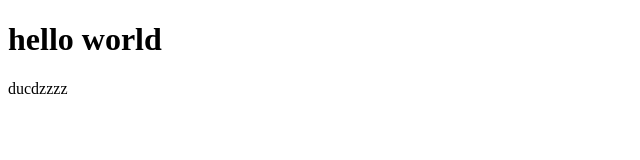
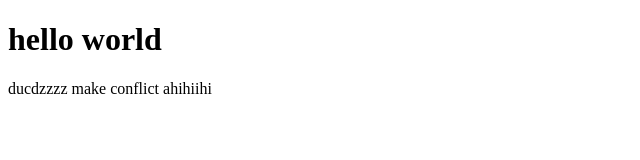
Before and after one commit to ducnv2k/demo-flowcoding, a plain HTML site: page about.html in a window 1280 px wide. Shown: the whole page, without its empty margins (0-640 px from the left). Drawn offline with Linux system fonts and the light colour scheme.

Commit message:
Update about.html
make conflict

```diff
--- a/about.html
+++ b/about.html
@@ -7,6 +7,6 @@
 </head>
 <body>
     <h1>hello world</h1>
-    <p>ducdzzzz</p>
+    <p>ducdzzzz  make conflict ahihiihi  </p>
 </body>
 </html>
```
